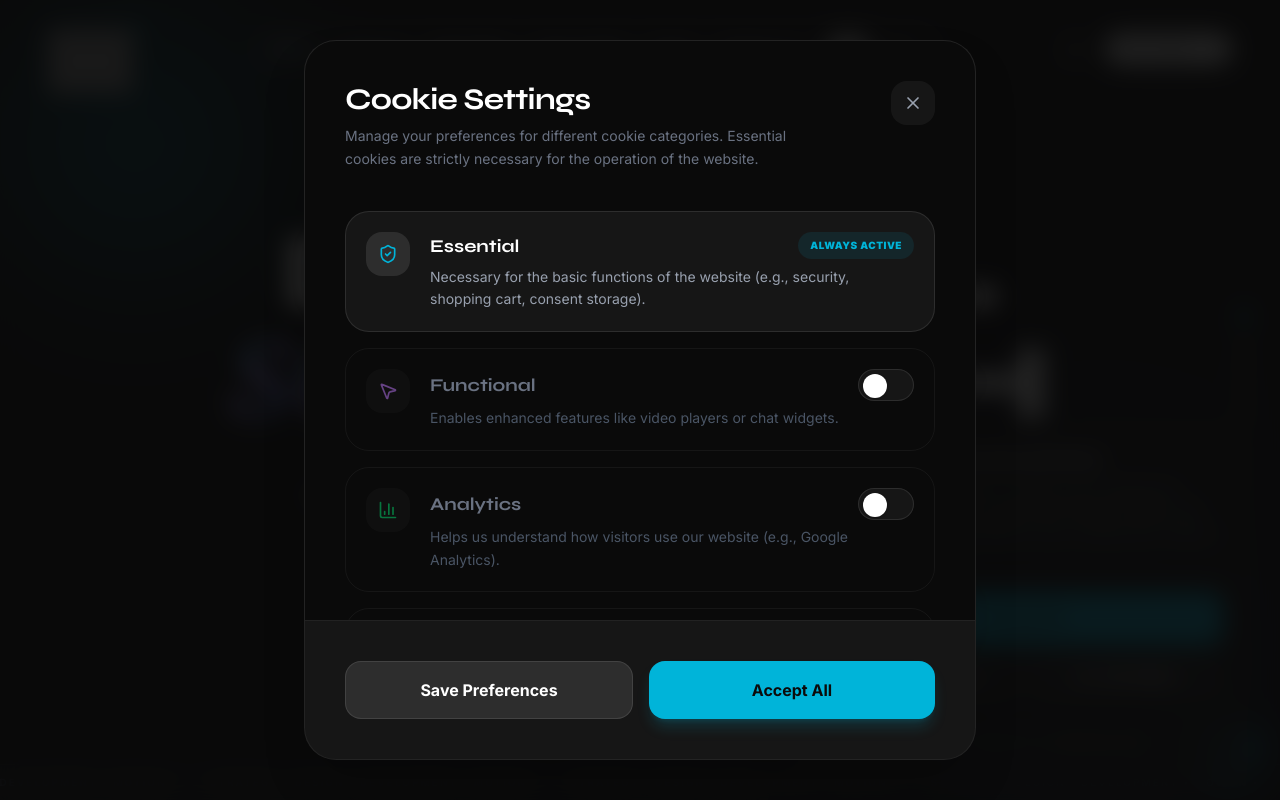
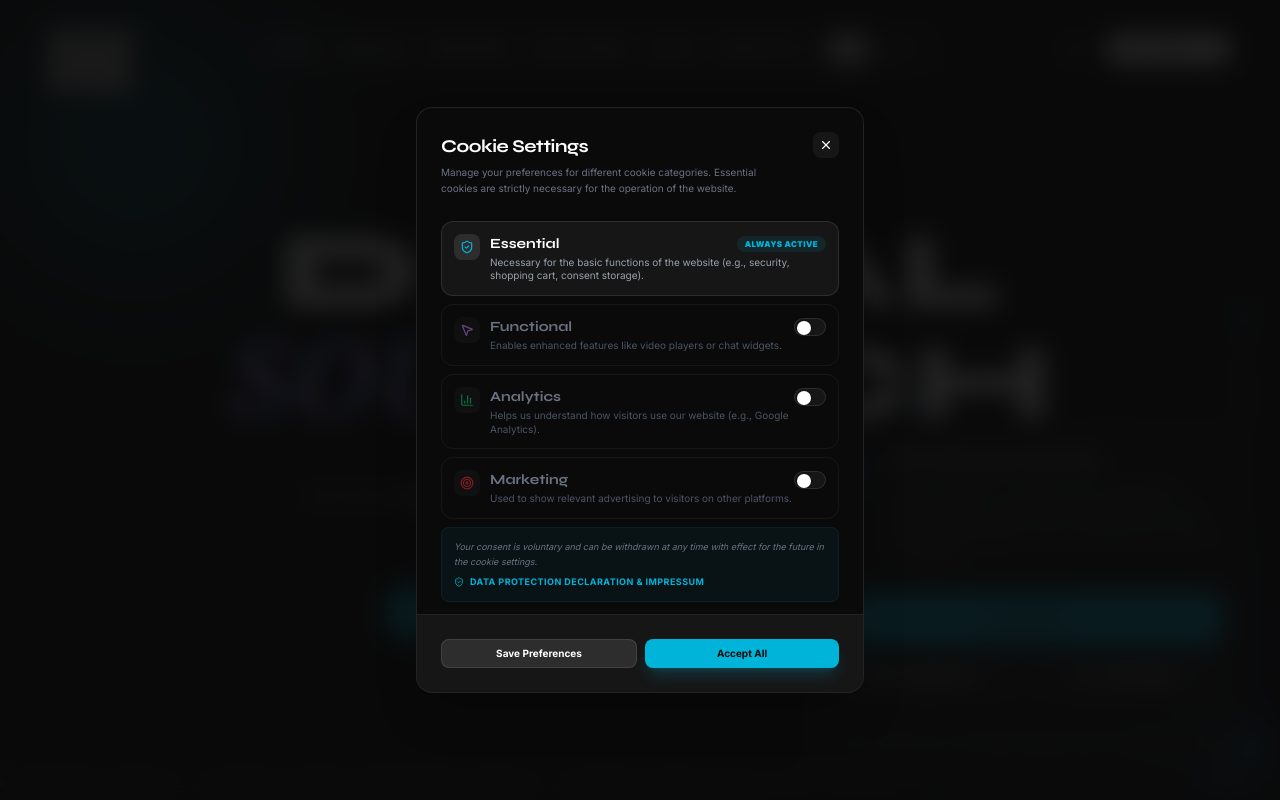
Before and after one commit to fahad-khan11/agency-website, a Next.js app: page /en in a window 1280 px wide. Both pictures are taken after a click on the button "CUSTOMIZE". Shown: the top 800 px of the page. Built offline with nearby package versions, Linux system fonts and the light colour scheme; grey boxes are pictures that could not be loaded.

Commit message:
fixed the json errors

```diff
--- a/components/layout/Footer.tsx
+++ b/components/layout/Footer.tsx
@@ -84,7 +84,7 @@ export default function Footer({ asPanel, className }: { asPanel?: boolean; clas
             <div className="flex flex-col md:flex-row items-center gap-4 md:gap-8">
                <p>{t('rights')}</p>
                <div className="flex gap-4 md:gap-6">
-                  <LocaleLink href="/privacy" className="hover:text-white transition-colors">{tc('banner.privacyPolicy')}</LocaleLink>
+                  <LocaleLink href="/DataProtectionDeclaration" className="hover:text-white transition-colors">{tc('banner.privacyPolicy')}</LocaleLink>
                   <button
                      onClick={() => window.dispatchEvent(new Event('openCookieSettings'))}
                      className="hover:text-white transition-colors cursor-pointer"
--- a/components/legal/CookieConsent.tsx
+++ b/components/legal/CookieConsent.tsx
@@ -124,7 +124,7 @@ export default function CookieConsent() {
                             </div>
 
                             <div className="mt-5 pt-4 border-t border-white/5 flex justify-center">
-                                <LocaleLink href="/privacy" className="text-[10px] md:text-xs text-gray-500 hover:text-[#00B4D9] transition-colors uppercase tracking-[0.2em]" title="Datenschutzerklärung & Impressum">
+                                <LocaleLink href="/DataProtectionDeclaration" className="text-[10px] md:text-xs text-gray-500 hover:text-[#00B4D9] transition-colors uppercase tracking-[0.2em]" title="Datenschutzerklärung & Impressum">
                                     {t('banner.privacyPolicy')} & Impressum
                                 </LocaleLink>
                             </div>
@@ -147,24 +147,24 @@ export default function CookieConsent() {
                             initial={{ scale: 0.95, opacity: 0, y: 20 }}
                             animate={{ scale: 1, opacity: 1, y: 0 }}
                             exit={{ scale: 0.95, opacity: 0, y: 20 }}
-                            className="relative bg-[#0A0A0A] border border-white/10 rounded-4xl w-full max-w-2xl max-h-[90vh] overflow-hidden flex flex-col shadow-2xl"
+                            className="relative bg-[#0A0A0A] border border-white/10 rounded-2xl w-full max-w-md shadow-2xl overflow-hidden flex flex-col"
                         >
-                            <div className="p-6 md:p-10 flex justify-between items-start">
+                            <div className="p-4 md:p-6 flex justify-between items-start">
                                 <div>
-                                    <h2 className="text-3xl font-bold font-display text-white tracking-tight">{t('modal.title')}</h2>
-                                    <p className="text-sm text-gray-500 mt-2 max-w-md leading-relaxed">{t('modal.description')}</p>
+                                    <h2 className="text-lg font-bold font-display text-white tracking-tight">{t('modal.title')}</h2>
+                                    <p className="text-[10px] text-gray-500 mt-1 max-w-xs leading-relaxed">{t('modal.description')}</p>
                                 </div>
                                 <button
                                     onClick={() => setShowModal(false)}
-                                    className="p-3 bg-white/5 hover:bg-white/10 hover:rotate-90 rounded-2xl transition-all duration-300"
+                                    className="p-1.5 bg-white/5 hover:bg-white/10 hover:rotate-90 rounded-lg transition-all duration-300"
                                 >
-                                    <X className="w-5 h-5 text-gray-400" />
+                                    <X className="w-3.5 h-3.5" />
                                 </button>
                             </div>
 
-                            <div className="flex-1 overflow-y-auto px-6 md:px-10 pb-6 space-y-4">
+                            <div className="flex-1 px-4 md:px-6 pb-3 space-y-2">
                                 <CookieCategory
-                                    icon={<ShieldCheck className="w-5 h-5 text-[#00B4D9]" />}
+                                    icon={<ShieldCheck className="w-3.5 h-3.5 text-[#00B4D9]" />}
                                     title={t('modal.categories.essential.title')}
                                     description={t('modal.categories.essential.description')}
                                     enabled={true}
@@ -173,52 +173,52 @@ export default function CookieConsent() {
                                     statusText={t('modal.categories.essential.status')}
                                 />
                                 <CookieCategory
-                                    icon={<MousePointer2 className="w-5 h-5 text-purple-400" />}
+                                    icon={<MousePointer2 className="w-3.5 h-3.5 text-purple-400" />}
                                     title={t('modal.categories.functional.title')}
                                     description={t('modal.categories.functional.description')}
                                     enabled={settings.functional}
                                     onChange={(val) => setSettings({ ...settings, functional: val })}
                                 />
                                 <CookieCategory
-                                    icon={<BarChart3 className="w-5 h-5 text-green-400" />}
+                                    icon={<BarChart3 className="w-3.5 h-3.5 text-green-400" />}
                                     title={t('modal.categories.analytics.title')}
                                     description={t('modal.categories.analytics.description')}
                                     enabled={settings.analytics}
                                     onChange={(val) => setSettings({ ...settings, analytics: val })}
                                 />
                                 <CookieCategory
-                                    icon={<Target className="w-5 h-5 text-red-500" />}
+                                    icon={<Target className="w-3.5 h-3.5 text-red-500" />}
                                     title={t('modal.categories.marketing.title')}
                                     description={t('modal.categories.marketing.description')}
                                     enabled={settings.marketing}
                                     onChange={(val) => setSettings({ ...settings, marketing: val })}
                                 />
 
-                                <div className="bg-[#00B4D9]/5 border border-[#00B4D9]/10 p-5 rounded-2xl mt-8 flex flex-col gap-3">
-                                    <p className="text-xs text-gray-400 leading-relaxed italic">
+                                <div className="bg-[#00B4D9]/5 border border-[#00B4D9]/10 p-3 rounded-lg mt-2 flex flex-col gap-1.5">
+                                    <p className="text-[9px] text-gray-500 leading-relaxed italic">
                                         {t('modal.legalNote')}
                                     </p>
                                     <LocaleLink
-                                        href="/privacy"
-                                        className="text-[10px] md:text-xs text-[#00B4D9] hover:underline font-bold uppercase tracking-wider flex items-center gap-2"
+                                        href="/DataProtectionDeclaration"
+                                        className="text-[9px] text-[#00B4D9] hover:underline font-bold uppercase tracking-wider flex items-center gap-1.5"
                                         onClick={() => setShowModal(false)}
                                     >
-                                        <ShieldCheck className="w-3.5 h-3.5" />
+                                        <ShieldCheck className="w-2.5 h-2.5" />
                                         {t('banner.privacyPolicy')} & Impressum
                                     </LocaleLink>
                                 </div>
                             </div>
 
-                            <div className="p-6 md:p-10 bg-white/5 border-t border-white/5 flex flex-col sm:flex-row gap-4">
+                            <div className="p-4 md:p-6 bg-white/5 border-t border-white/5 flex flex-col sm:flex-row gap-2">
                                 <button
                                     onClick={() => saveConsent(settings)}
-                                    className="flex-1 py-4 bg-white/10 hover:bg-white/20 text-white font-bold rounded-2xl border border-white/10 transition-all active:scale-[0.98]"
+                                    className="flex-1 py-1.5 bg-white/10 hover:bg-white/20 text-white text-[10px] font-bold rounded-lg border border-white/10 transition-all active:scale-[0.98]"
                                 >
                                     {t('modal.save')}
                                 </button>
                                 <button
                                     onClick={handleAcceptAll}
-                                    className="flex-1 py-4 bg-[#00B4D9] hover:bg-[#0092B0] text-black font-bold rounded-2xl transition-all active:scale-[0.98] shadow-lg shadow-[#00B4D9]/20"
+                                    className="flex-1 py-1.5 bg-[#00B4D9] hover:bg-[#0092B0] text-black text-[10px] font-bold rounded-lg transition-all active:scale-[0.98] shadow-lg shadow-[#00B4D9]/20"
                                 >
                                     {t('banner.acceptAll')}
                                 </button>
@@ -249,15 +249,15 @@ function CookieCategory({
     statusText?: string;
 }) {
     return (
-        <div className={`flex gap-5 p-5 rounded-3xl transition-all duration-300 border ${enabled ? 'bg-white/5 border-white/10' : 'bg-transparent border-white/5'}`}>
-            <div className={`p-3 h-fit rounded-2xl ${enabled ? 'bg-white/10' : 'bg-white/5 opacity-50'}`}>
+        <div className={`flex gap-2.5 p-3 rounded-xl transition-all duration-300 border ${enabled ? 'bg-white/5 border-white/10' : 'bg-transparent border-white/5'}`}>
+            <div className={`p-1.5 h-fit rounded-lg ${enabled ? 'bg-white/10' : 'bg-white/5 opacity-50'}`}>
                 {icon}
             </div>
             <div className="flex-1">
-                <div className="flex justify-between items-center mb-1.5">
-                    <h4 className={`text-lg font-bold font-display ${enabled ? 'text-white' : 'text-gray-500'}`}>{title}</h4>
+                <div className="flex justify-between items-center mb-0.5">
+                    <h4 className={`text-sm font-bold font-display ${enabled ? 'text-white' : 'text-gray-500'}`}>{title}</h4>
                     {disabled ? (
-                        <span className="text-[10px] uppercase tracking-wider font-black text-[#00B4D9] bg-[#00B4D9]/10 px-3 py-1.5 rounded-full">
+                        <span className="text-[8px] uppercase tracking-wider font-black text-[#00B4D9] bg-[#00B4D9]/10 px-2 py-0.5 rounded-full">
                             {statusText}
                         </span>
                     ) : (
@@ -265,13 +265,13 @@ function CookieCategory({
                             onClick={() => onChange(!enabled)}
                             className="relative inline-flex items-center cursor-pointer group"
                         >
-                            <div className={`w-14 h-8 rounded-full transition-all duration-300 p-1 ${enabled ? 'bg-[#00B4D9]' : 'bg-white/5 border border-white/10'}`}>
-                                <div className={`w-6 h-6 rounded-full bg-white shadow-sm transition-all duration-300 transform ${enabled ? 'translate-x-6' : 'translate-x-0'}`} />
+                            <div className={`w-8 h-4.5 rounded-full transition-all duration-300 p-0.5 ${enabled ? 'bg-[#00B4D9]' : 'bg-white/5 border border-white/10'}`}>
+                                <div className={`w-3.5 h-3.5 rounded-full bg-white shadow-sm transition-all duration-300 transform ${enabled ? 'translate-x-3.5' : 'translate-x-0'}`} />
                             </div>
                         </button>
                     )}
                 </div>
-                <p className={`text-sm leading-relaxed ${enabled ? 'text-gray-400' : 'text-gray-600'}`}>
+                <p className={`text-[10px] leading-snug ${enabled ? 'text-gray-400' : 'text-gray-600'}`}>
                     {description}
                 </p>
             </div>
--- a/messages/en.json
+++ b/messages/en.json
@@ -210,7 +210,7 @@
             "acceptAll": "Accept All",
             "rejectAll": "Only Essential",
             "customize": "Customize",
-            "privacyPolicy": "Privacy Policy"
+            "privacyPolicy": "Data Protection Declaration"
         },
         "modal": {
             "title": "Cookie Settings",
```
Also changed, not shown: app/[locale]/DataProtectionDeclaration/page.tsx (renamed from app/[locale]/privacy/page.tsx).
